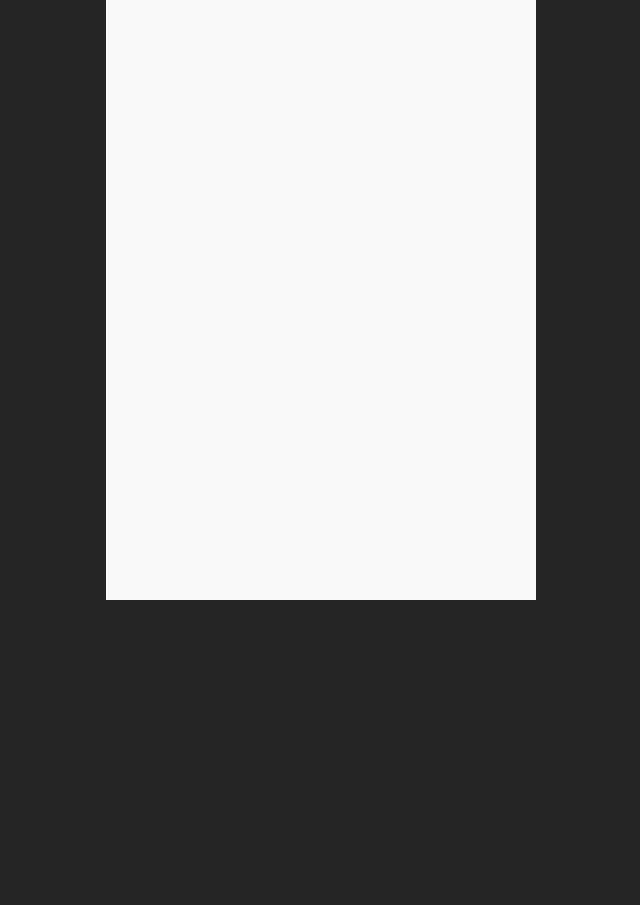
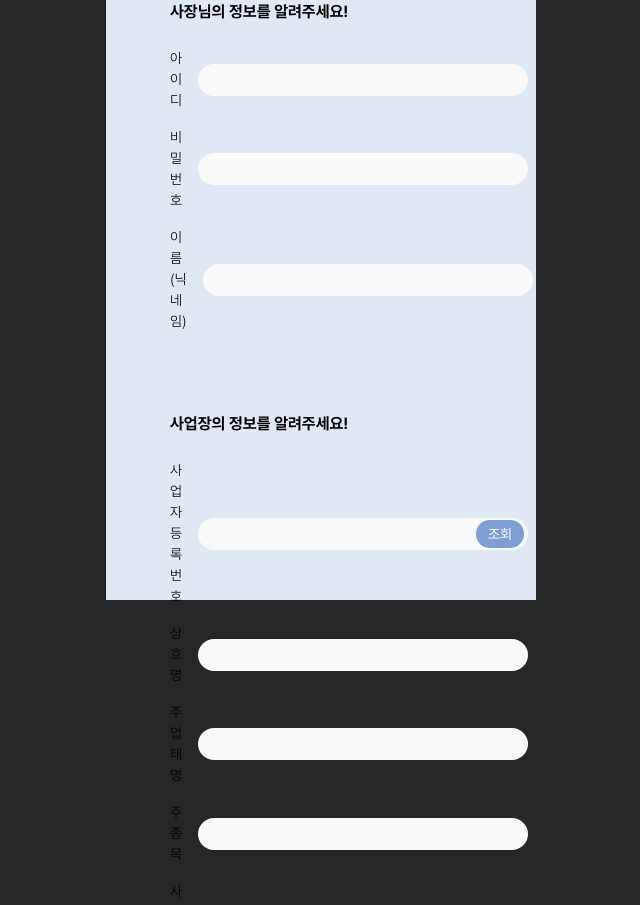
Before and after one commit to GAMONG-SABUJAK/SABUJAK_Front, a React (Vite) app: page /signup in a window 1280 px wide. Shown: the part 200-1105 px from the top of the page, without its empty margins (319-959 px from the left). Before the commit the page ends 800 px from the top, so only its background shows below. Built offline with nearby package versions, Linux system fonts and the light colour scheme.

Commit message:
[fix] MyStore, [Design] SignUp

```diff
--- a/src/pages/Advertise/Advertise.jsx
+++ b/src/pages/Advertise/Advertise.jsx
@@ -65,7 +65,7 @@ export default function Advertise() {
   };
 
   return (
-    <div className="pt-12 h-screen overflow-y-auto">
+    <div className="pt-12 h-screen pb-28 overflow-y-auto">
       {/* header */}
       <div className="flex justify-between px-6">
         <div className="flex flex-col justify-center">
--- a/src/pages/MyStore/StoreMain.jsx
+++ b/src/pages/MyStore/StoreMain.jsx
@@ -8,76 +8,72 @@ import SalesOverview from "./SalesOverview";
 export default function StoreMain() {
   const [weeklyWeather, setWeeklyWeather] = useState([]);
   const navigate = useNavigate();
+  const [loading, setLoading] = useState(true);
 
   const weatherStyles = {
-    Clear: {
-      icon: "🌤",
-      desc: "맑음",
-      bg: "bg-[#A9DEF3]",
+    Clear: { icon: "🌤", desc: "맑음", bg: "bg-[#A9DEF3]" },
+    Clouds: { icon: "☁️", desc: "흐림", bg: "bg-[#E6E6E6]" },
+    Rain: { icon: "🌧️", desc: "비", bg: "bg-[#78A3D1]" },
+    Drizzle: { icon: "🌦️", desc: "이슬비", bg: "bg-[#A1BCDA]" },
+    Thunderstorm: { icon: "⛈️", desc: "천둥/번개", bg: "bg-[#8190B4]" },
+    Snow: { icon: "❄️", desc: "눈", bg: "bg-[#F9F9F9]" },
+    Fog: { icon: "🌫️", desc: "안개", bg: "bg-[#C1C1C1]" },
+    Sand: { icon: "🌪️", desc: "황사", bg: "bg-[#DFCFB5]" },
+  };
+
+  // 위치정보 가져오기 (timeout 포함). 실패해도 reject 하지 않고 null 반환.
+  const getUserLocation = () => {
+    return new Promise((resolve) => {
+      if (!navigator.geolocation) {
+        resolve(null);
+        return;
+      }
+
+      const options = { timeout: 7000 };
+
+      navigator.geolocation.getCurrentPosition(
+        (pos) => {
+          resolve({ lat: pos.coords.latitude, lon: pos.coords.longitude });
         },
-    Clouds: {
-      icon: "☁️",
-      desc: "흐림",
-      bg: "bg-[#E6E6E6]",
+        () => {
+          // 권한 거부 또는 에러 -> null 반환 (fetchWeather에서 fallback 사용)
+          resolve(null);
         },
-    Rain: {
-      icon: "🌧️",
-      desc: "비",
-      bg: "bg-[#78A3D1]",
-    },
-    Drizzle: {
-      icon: "🌦️",
-      desc: "이슬비",
-      bg: "bg-[#A1BCDA]",
-    },
-    Thunderstorm: {
-      icon: "⛈️",
-      desc: "천둥/번개",
-      bg: "bg-[#8190B4]",
-    },
-    Snow: {
-      icon: "❄️",
-      desc: "눈",
-      bg: "bg-[#F9F9F9]",
-    },
-    Fog: {
-      icon: "🌫️",
-      desc: "안개",
-      bg: "bg-[#C1C1C1]",
-    },
-    Sand: {
-      icon: "🌪️",
-      desc: "황사",
-      bg: "bg-[#DFCFB5]",
-    },
+        options
+      );
+    });
   };
 
   const fetchWeather = async () => {
+    setLoading(true); // 반드시 true로 시작
     try {
+      // 사용자 위치 시도
+      const pos = await getUserLocation();
+
+      // pos가 null이면 fallback 좌표 사용
+      const lat = pos && typeof pos.lat !== "undefined" ? pos.lat : 37.3943; // 평촌 기본
+      const lon = pos && typeof pos.lon !== "undefined" ? pos.lon : 126.9568;
+
       const API_KEY = "4534c40ed1b6e89dcc4e813498a37cc4";
-      const lat = 37.3943;
-      const lon = 126.9568;
-
       const url = `https://api.openweathermap.org/data/2.5/forecast?lat=${lat}&lon=${lon}&appid=${API_KEY}&units=metric&lang=kr`;
 
       const res = await fetch(url);
       const data = await res.json();
 
-      if (!data.list) {
-        console.log("Weather API Error:", data);
+      if (!data || !data.list) {
+        console.log("Weather API 응답 이상:", data);
+        setWeeklyWeather([]); // 안전 처리
         return;
       }
 
       const dailyMap = {};
-
       data.list.forEach((item) => {
         const date = item.dt_txt.split(" ")[0];
-
         if (!dailyMap[date]) {
           dailyMap[date] = {
             min: item.main.temp_min,
             max: item.main.temp_max,
-            weather: item.weather[0].main, // 🌈 대표 날씨 저장!
+            weather: item.weather[0].main,
           };
         } else {
           dailyMap[date].min = Math.min(dailyMap[date].min, item.main.temp_min);
@@ -111,11 +107,15 @@ export default function StoreMain() {
       setWeeklyWeather(dailyArray);
     } catch (e) {
       console.log("날씨 데이터 불러오기 실패:", e);
+      setWeeklyWeather([]); // 실패 시 빈배열로 안전 처리
+    } finally {
+      setLoading(false); // 반드시 false로 종료
     }
   };
 
   useEffect(() => {
     fetchWeather();
+    // eslint-disable-next-line react-hooks/exhaustive-deps
   }, []);
 
   return (
@@ -170,7 +170,18 @@ export default function StoreMain() {
             </div>
           </div>
 
-          {/* 날씨 카드 리스트 */}
+          {/* 로딩 UI: loading true일 때만 보임 (fetchWeather가 완료되면 사라짐) */}
+          {loading && (
+            <div className="mt-4 w-full h-[120px] bg-[#eef2f7] rounded-xl flex flex-col items-center justify-center">
+              <p className="text-[15px] fontMedium text-[#365482]">
+                날씨 정보를 불러오는 중입니다...
+              </p>
+              <div className="mt-3 w-5 h-5 border-2 border-[#365482] border-t-transparent rounded-full animate-spin"></div>
+            </div>
+          )}
+
+          {/* 날씨 카드 리스트 (로딩 끝나면 보여줌) */}
+          {!loading && (
             <div className="mt-4 overflow-x-auto">
               <div className="flex space-x-2 pb-2">
                 {weeklyWeather.map((day, index) => (
@@ -209,8 +220,16 @@ export default function StoreMain() {
                     </div>
                   </div>
                 ))}
+
+                {/* weeklyWeather가 빈 배열이라도 안내 문구 하나 보여주기 */}
+                {!weeklyWeather.length && (
+                  <div className="min-w-[200px] h-[120px] flex items-center justify-center text-sm text-gray-500">
+                    날씨 정보를 불러오지 못했습니다.
+                  </div>
+                )}
               </div>
             </div>
+          )}
         </div>
 
         {/* 내 가게 매출 현황 */}
--- a/src/pages/Signup.jsx
+++ b/src/pages/Signup.jsx
@@ -1,27 +1,54 @@
-import React from "react";
+import React, { useState } from "react";
+import { useNavigate } from "react-router-dom";
 
 export default function Signup() {
+  const navigate = useNavigate();
+  const [form, setForm] = useState({
+    loginId: "",
+    password: "",
+    ceoName: "",
+    businessNum: "",
+    businessName: "",
+    businessType: "",
+    businessItem: "",
+    businessAddress: "",
+  });
+
+  // 임시 더미 데이터 (사업자번호 20250714 입력 시 자동)
+  const dummyBusinessData = {
+    businessName: "사부작",
+    businessType: "음식점",
+    businessItem: "곱창",
+    businessAddress: "동탄순환대로 17길 31",
+  };
+
+  const handleChange = (key, value) => {
+    setForm((prev) => ({
+      ...prev,
+      [key]: value,
+    }));
+  };
+
+  const handleSearchBusinessNum = () => {
+    // 나중에 fetch로 교체하면 됨
+    if (form.businessNum === "20250714") {
+      setForm((prev) => ({
+        ...prev,
+        ...dummyBusinessData,
+      }));
+      alert("사업자 정보 조회 완료!");
+    } else {
+      alert("등록되지 않은 사업자번호입니다 (임시)");
+    }
+  };
+
   return (
-    <div className="px-6 py-12">
-      {/* <div className="flex justify-between">
-        <div className="text-[#365482] text-[20px] fontBold">회원가입</div>
-        <div className="flex items-start ml mt-[-20px]">
-          <p className="mt-6 text-[14px] text-right fontLight mr-[-20px] ">
-            내 가게에 대한 정보를
-            <br />
-            간단히 작성해주세요.
-          </p>
-          <img
-            src="/assets/images/Robo/Robo.png"
-            className="scale-x-[-1] w-28"
-            alt=""
-          />
-        </div>
-      </div> */}
-      <div className="flex justify-between">
+    <div className="h-screen">
+      {/* 상단 */}
+      <div className="px-6 h-[20%] flex justify-between items-center">
         <div>
           <div className="text-[#365482] text-[20px] fontBold">회원가입</div>
-          <div className="text-[12px] fontLight ">
+          <div className="text-[14px] fontLight">
             내 가게에 대한 정보를 간단히 작성해주세요.
           </div>
         </div>
@@ -31,6 +58,115 @@ export default function Signup() {
           alt=""
         />
       </div>
+
+      {/* 입력 영역 */}
+      <div className="bg-[#e0e8f4] w-full h-[80%] rounded-t-3xl px-16 py-10">
+        <div className="flex flex-col justify-start h-full">
+          <div className="space-y-20">
+            {/* 사장님 정보 */}
+            <div>
+              <p className="fontBold text-[16px]">
+                사장님의 정보를 알려주세요!
+              </p>
+
+              <div className="space-y-4 mt-6">
+                <InputRow
+                  label="아이디"
+                  value={form.loginId}
+                  onChange={(v) => handleChange("loginId", v)}
+                />
+                <InputRow
+                  label="비밀번호"
+                  value={form.password}
+                  type="password"
+                  onChange={(v) => handleChange("password", v)}
+                />
+                <InputRow
+                  label="이름 (닉네임)"
+                  value={form.ceoName}
+                  onChange={(v) => handleChange("ceoName", v)}
+                />
+              </div>
+            </div>
+
+            {/* 사업장 정보 */}
+            <div>
+              <p className="fontBold text-[16px]">
+                사업장의 정보를 알려주세요!
+              </p>
+
+              <div className="space-y-4 mt-6">
+                {/* 사업자번호 + 조회 버튼 */}
+                {/* 사업자등록번호 + 조회 버튼 (너비 통일 버전) */}
+                <div className="flex items-center space-x-4">
+                  <p className="fontLight text-[14px] w-28">사업자등록번호</p>
+                  <div className="relative flex-1">
+                    <input
+                      type="text"
+                      className="w-[full] px-3 py-1 bg-[#f9f9f9] rounded-full"
+                      value={form.businessNum}
+                      onChange={(e) =>
+                        handleChange("businessNum", e.target.value)
+                      }
+                    />
+                    <button
+                      className="absolute right-1 top-1/2 -translate-y-1/2 px-3 py-1 bg-[#7D9FD1] text-white rounded-full text-sm"
+                      onClick={handleSearchBusinessNum}
+                    >
+                      조회
+                    </button>
+                  </div>
+                </div>
+
+                <InputRow
+                  label="상호명"
+                  value={form.businessName}
+                  onChange={(v) => handleChange("businessName", v)}
+                />
+                <InputRow
+                  label="주업태명"
+                  value={form.businessType}
+                  onChange={(v) => handleChange("businessType", v)}
+                />
+                <InputRow
+                  label="주종목"
+                  value={form.businessItem}
+                  onChange={(v) => handleChange("businessItem", v)}
+                />
+                <InputRow
+                  label="사업장주소"
+                  value={form.businessAddress}
+                  onChange={(v) => handleChange("businessAddress", v)}
+                />
+              </div>
+            </div>
+          </div>
+
+          {/* 가입 버튼 */}
+          <div className="flex justify-end mt-16">
+            <button
+              onClick={() => navigate("/login")}
+              className="bg-[#7D9FD1] py-1 px-4 rounded-full text-white fontBold text-[17px]"
+            >
+              가입하기
+            </button>
+          </div>
+        </div>
+      </div>
     </div>
   );
 }
+
+function InputRow({ label, value, onChange, type = "text" }) {
+  return (
+    <div className="flex items-center space-x-4">
+      <p className="fontLight text-[14px] w-28">{label}</p>
+      <input
+        type={type}
+        className="flex-1 px-3 py-1 bg-[#f9f9f9] rounded-full"
+        value={value}
+        onChange={(e) => onChange(e.target.value)}
+      />
+    </div>
+  );
+}
```
Also changed, not shown: src/pages/MyStore/SalesOverview.jsx (+124 -31 lines). Lines whose indentation alone changed are shown as unchanged.
